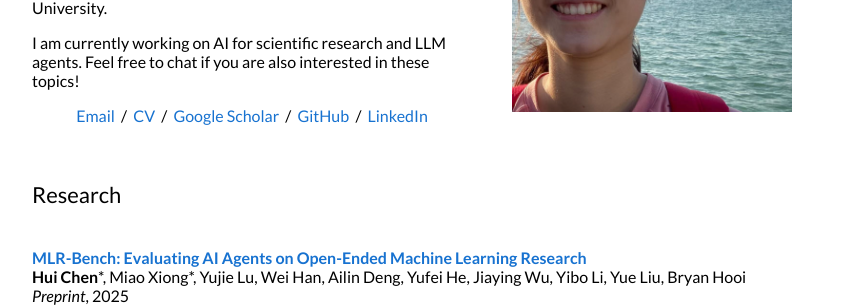
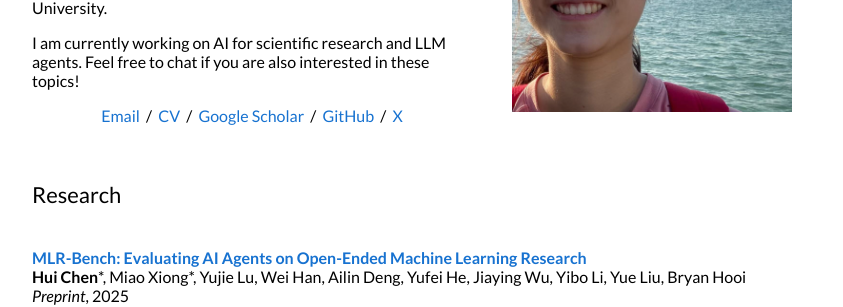
Before and after one commit to chchenhui/chchenhui.github.io, a Jekyll site: the page built from _posts/2025-1-1-mlrbench.markdown, in a window 1280 px wide. Shown: the part 229-536 px from the top of the page, without its empty margins (228-1071 px from the left). Built offline with Jekyll 4.4.1, drawn with Linux system fonts in a browser that asks for light colours.

Commit message:
Replace LinkedIn link with X link

```diff
--- a/_layouts/default.html
+++ b/_layouts/default.html
@@ -38,7 +38,7 @@
                 <a href="https://drive.google.com/file/d/1qGe4cGamsVklatALqzsJI1oGj54pLFJ2/view?usp=share_link">CV</a> &nbsp;/&nbsp;
                 <a href="https://scholar.google.com.sg/citations?user=XObq9OQAAAAJ">Google Scholar</a> &nbsp;/&nbsp;
                 <a href="https://github.com/chchenhui">GitHub</a> &nbsp;/&nbsp;
-                <a href="https://www.linkedin.com/in/hui-chen-a3aa80137"> LinkedIn </a>
+                <a href="https://x.com/chchenhui">X</a>
               </p>
             </td>
             <td style="padding:2.5%;width:40%;max-width:40%">
```
